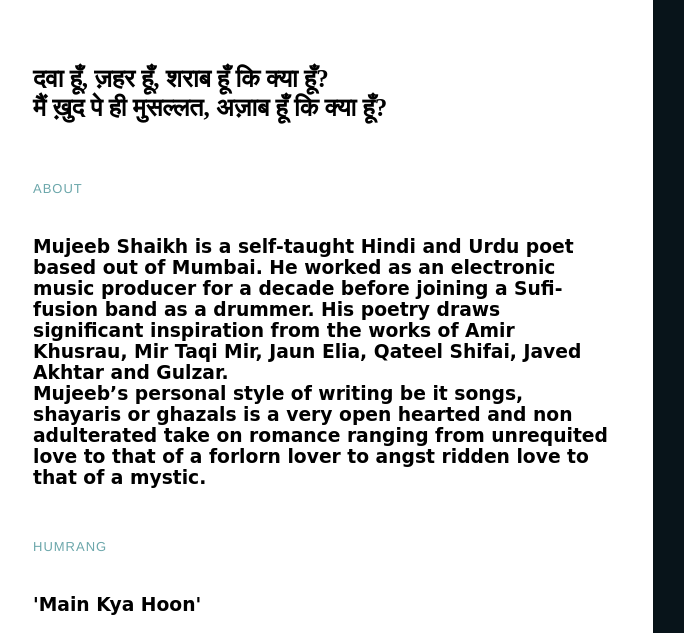
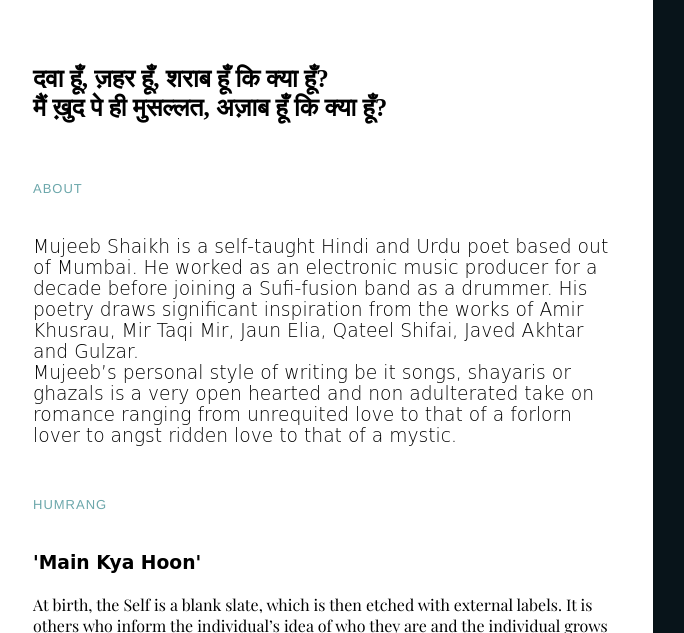
Before and after one commit to adityadipankar/mujeeb, a plain HTML site: page index.html in a window 1280 px wide. Shown: the top 633 px of the page, without its empty margins (7-691 px from the left). Drawn offline with nearby package versions, Linux system fonts and the light colour scheme; a web font is replaced by a local one.

Commit message:
Update index.html

```diff
--- a/index.html
+++ b/index.html
@@ -100,7 +100,7 @@
 
   <!--ABOUT TEXT-->
   <h2>About</h2>
-  <h3>Mujeeb Shaikh is a self-taught Hindi and Urdu poet based out of Mumbai. He worked as an electronic music producer for a decade before joining a Sufi-fusion band as a drummer. His poetry draws significant inspiration from the works of Amir Khusrau, Mir Taqi Mir, Jaun Elia, Qateel Shifai, Javed Akhtar and Gulzar. <br/>Mujeeb’s personal style of writing be it songs, shayaris or ghazals is a very open hearted and non adulterated take on romance ranging from unrequited love to that of a forlorn lover to angst ridden love to that of a mystic. </h3>
+  <h3 style='font-weight: 300;'>Mujeeb Shaikh is a self-taught Hindi and Urdu poet based out of Mumbai. He worked as an electronic music producer for a decade before joining a Sufi-fusion band as a drummer. His poetry draws significant inspiration from the works of Amir Khusrau, Mir Taqi Mir, Jaun Elia, Qateel Shifai, Javed Akhtar and Gulzar. <br/>Mujeeb’s personal style of writing be it songs, shayaris or ghazals is a very open hearted and non adulterated take on romance ranging from unrequited love to that of a forlorn lover to angst ridden love to that of a mystic. </h3>
 
   <!--LINE BREAK--><div style='height:1px; color:rgba(0,0,0,0.2);'></div>
 
```
